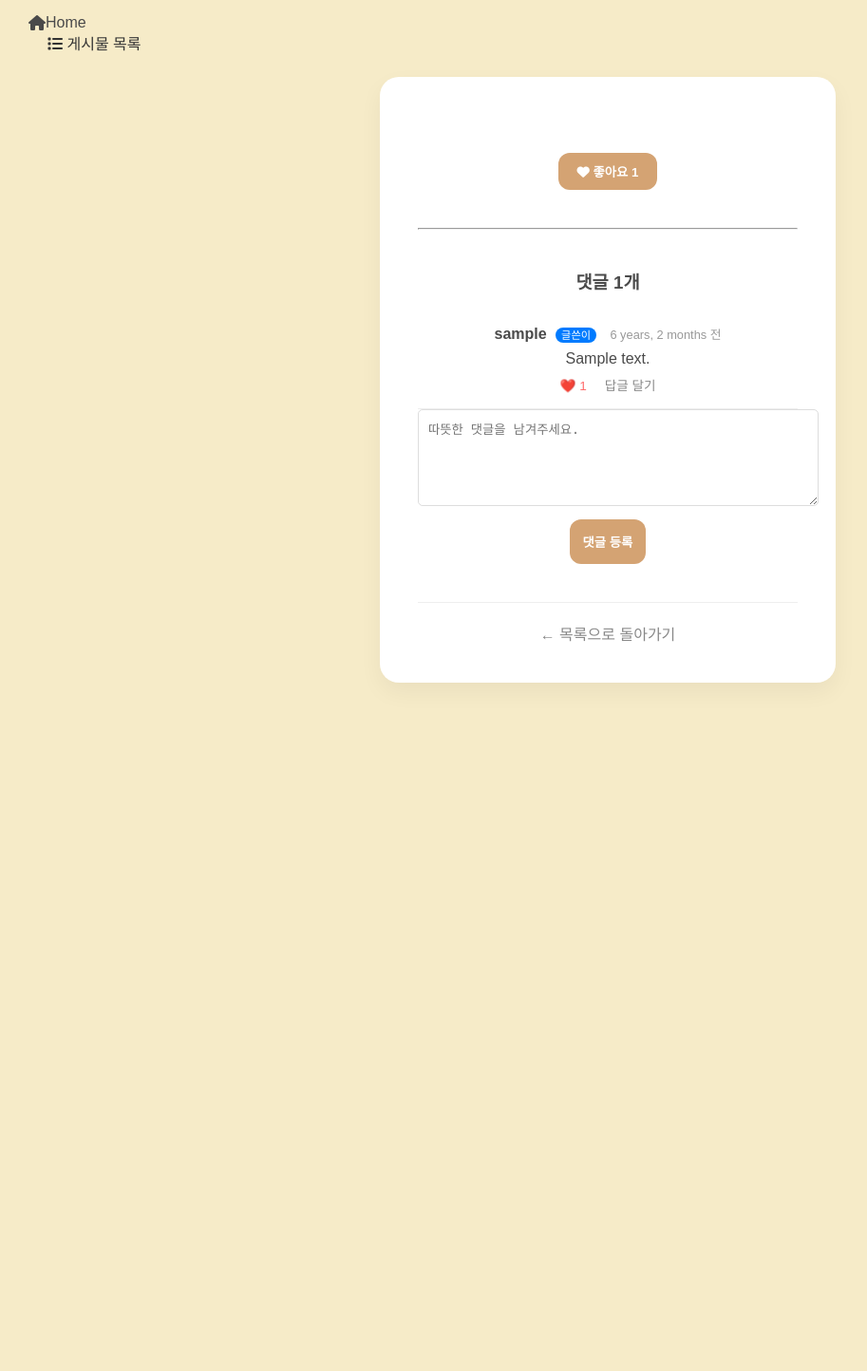
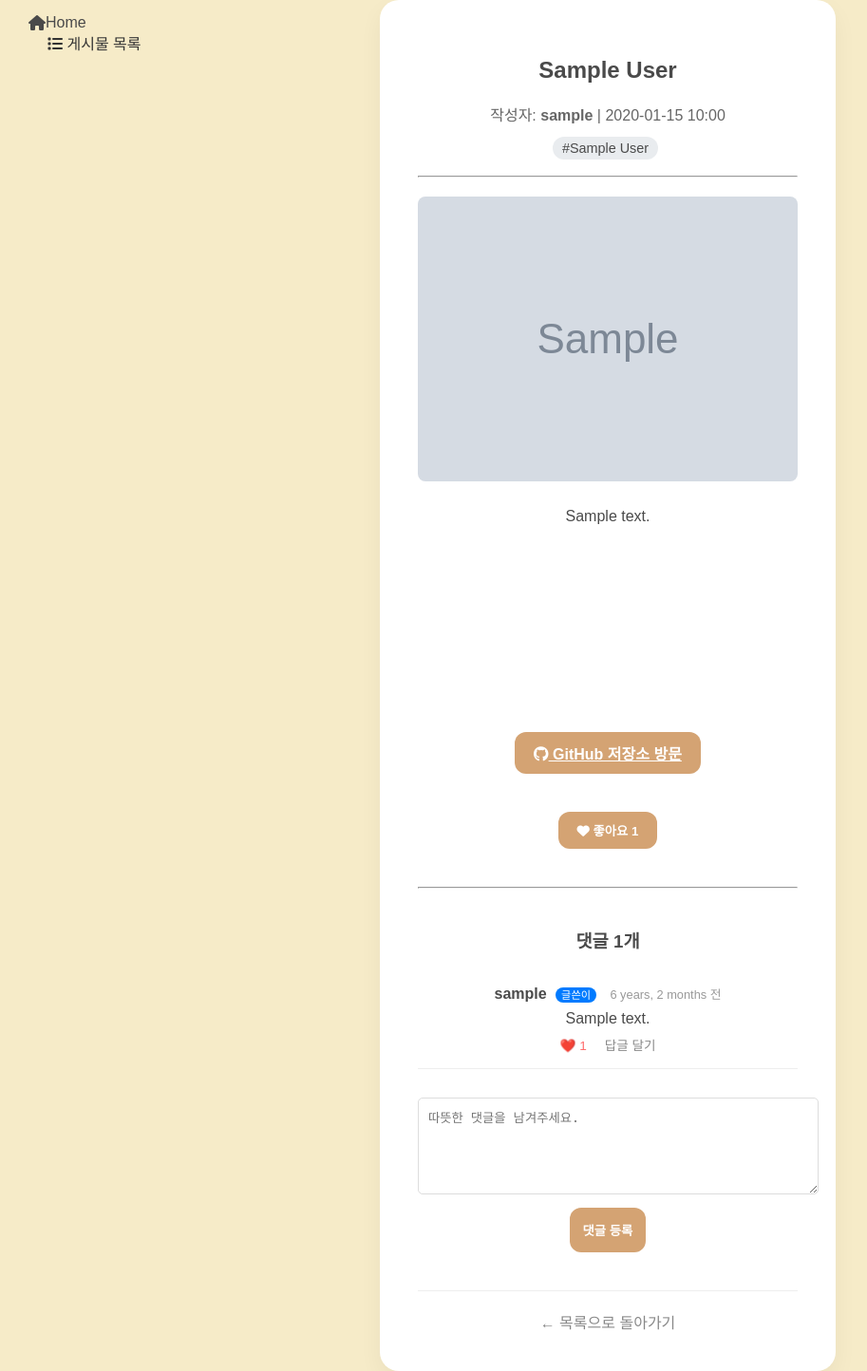
Before and after one commit to SSWU-LIKELION-14TH-BE/Django_ParkKyungSeo, a Django app: page /user/posts/1/ in a window 1280 px wide. Shown: the whole page at 95% size, without its empty margins (0-913 px from the left). Before the commit the page ends 719 px from the top, so only its background shows below. Run offline with Django 5.2, Linux system fonts and the light colour scheme; tables that the repository leaves empty hold one stand-in row (values such as "Sample post"); grey boxes marked "Sample" are stand-in pictures.

Commit message:
fix:게시물 사라짐 복구(#7)

```diff
--- a/user/templates/post_detail.html
+++ b/user/templates/post_detail.html
@@ -3,6 +3,40 @@
 
 {% block content %}
 <div class="post-detail-container">
+    <h2>{{ post.title }}</h2>
+    <div style="color: #666; margin-bottom: 15px;">
+        작성자: <strong>{{ post.author.nickname }}</strong> | {{ post.created_at|date:"Y-m-d H:i" }}
+    </div>
+
+    <div class="tech-tags" style="margin-bottom: 20px;">
+        {% for stack in post.tech_stacks.all %}
+        <span style="background: #e9ecef; padding: 4px 10px; border-radius: 15px; font-size: 0.9em; margin-right: 5px;">
+            #{{ stack.name }}
+        </span>
+        {% endfor %}
+    </div>
+
+    <hr>
+
+    {% if post.image %}
+    <div class="post-image" style="margin: 20px 0; text-align: center;">
+        <img src="{{ post.image.url }}" alt="프로젝트 이미지" style="max-width: 100%; border-radius: 8px;">
+    </div>
+    {% endif %}
+
+    <div class="post-content" style="line-height: 1.6; min-height: 200px;">
+        {{ post.content|linebreaks }}
+    </div>
+
+    {% if post.github_url %}
+    <div style="margin-top: 30px;">
+        <a href="{{ post.github_url }}" target="_blank" class="main-btn"
+            style="display: inline-block; width: auto; padding: 10px 20px;">
+            <i class="fab fa-github"></i> GitHub 저장소 방문
+        </a>
+    </div>
+    {% endif %}
+
     <div style="margin-top: 30px;">
         <form action="{% url 'post_like' post.pk %}" method="POST">
             {% csrf_token %}
@@ -17,9 +51,9 @@
     <div class="comment-section">
         <h3>댓글 {{ post.comments.count }}개</h3>
 
-
         {% for comment in post.comments.all %}
-            {% if not comment.parent %} <div class="comment-item" style="border-bottom: 1px solid #eee; padding: 15px 0;">
+            {% if not comment.parent %}
+            <div class="comment-item" style="border-bottom: 1px solid #eee; padding: 15px 0;">
                 <div class="comment-header">
                     <strong>{{ comment.author.nickname }}</strong>
                     {% if comment.author == post.author %}
@@ -39,7 +73,7 @@
                     <form action="{% url 'comment_create' post.pk %}" method="POST">
                         {% csrf_token %}
                         <input type="hidden" name="parent_id" value="{{ comment.id }}">
-                        <textarea name="content" placeholder="답글을 입력하세요." required style="width: 100%; height: 60px; padding: 10px;"></textarea>
+                        <textarea name="content" placeholder="답글을 입력하세요." required style="width: 100%; height: 60px; padding: 10px; border: 1px solid #ddd;"></textarea>
                         <button type="submit" class="main-btn" style="width: auto; padding: 5px 15px; font-size: 0.9em; margin-top: 5px;">답글 등록</button>
                     </form>
                 </div>
@@ -64,11 +98,11 @@
         {% endfor %}
     </div>
 
-        <form action="{% url 'comment_create' post.pk %}" method="POST" style="margin-bottom: 30px;">
-            {% csrf_token %}
-            <textarea name="content" placeholder="따뜻한 댓글을 남겨주세요." required style="width: 100%; height: 80px; padding: 10px; border: 1px solid #ddd; border-radius: 5px;"></textarea>
-            <button type="submit" class="main-btn" style="width: auto; margin-top: 10px;">댓글 등록</button>
-        </form>
+    <form action="{% url 'comment_create' post.pk %}" method="POST" style="margin-top: 30px;">
+        {% csrf_token %}
+        <textarea name="content" placeholder="따뜻한 댓글을 남겨주세요." required style="width: 100%; height: 80px; padding: 10px; border: 1px solid #ddd; border-radius: 5px;"></textarea>
+        <button type="submit" class="main-btn" style="width: auto; margin-top: 10px;">댓글 등록</button>
+    </form>
 
     <div style="margin-top: 40px; border-top: 1px solid #eee; padding-top: 20px;">
         <a href="{% url 'post_list' %}" style="color: #888; text-decoration: none;">← 목록으로 돌아가기</a>
```
